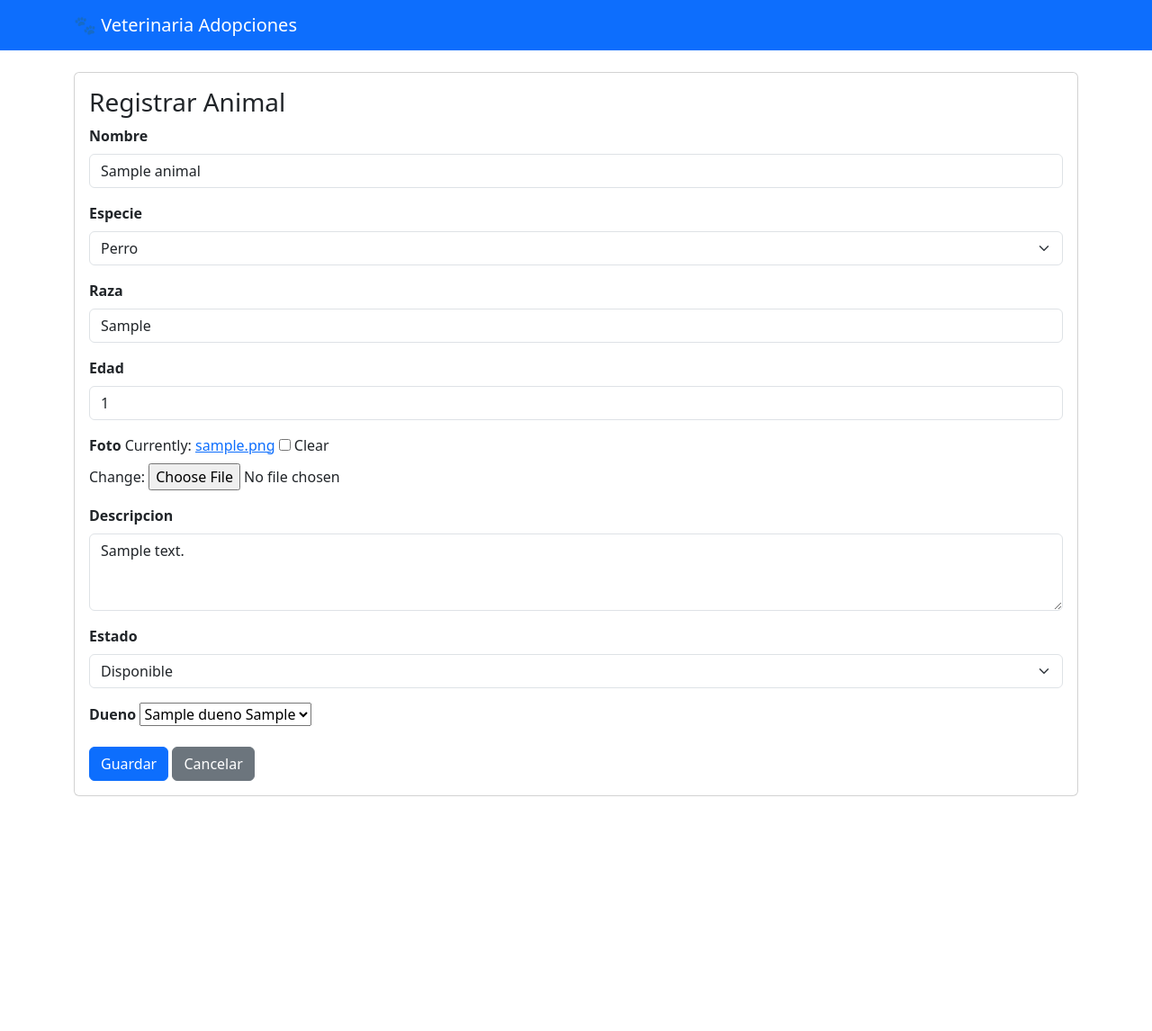
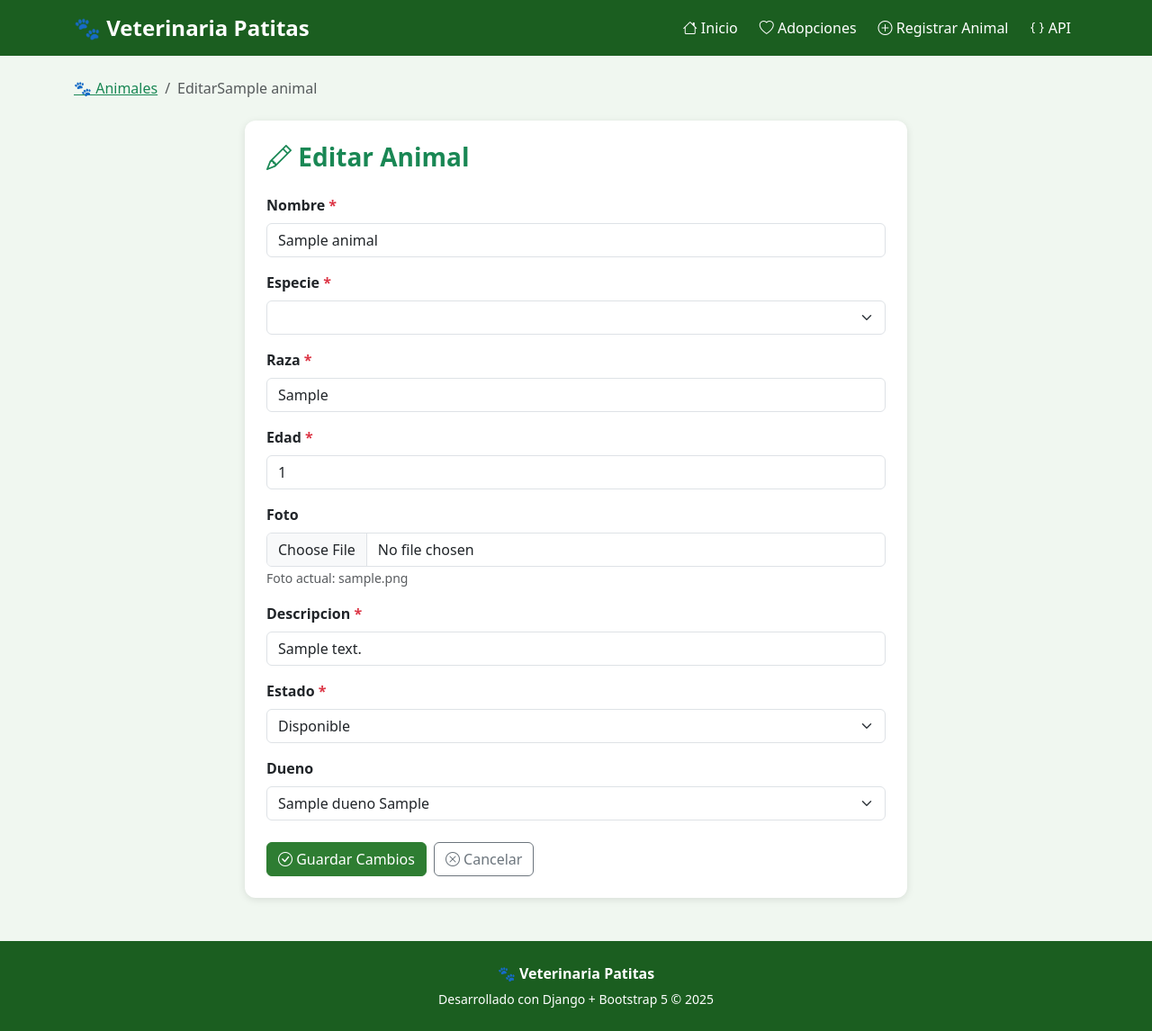
Before and after one commit to DianaLdc/daw-proyecto-final, a Django app: page /adopciones/1/editar/ in a window 1280 px wide. Shown: the whole page at 90% size. Before the commit the page ends 885 px from the top, so only its background shows below. Run offline with Django 5.2, Linux system fonts and the light colour scheme; tables that the repository leaves empty hold one stand-in row (values such as "Sample post"); lists and menus that the app fills with data are empty.

Commit message:
feat: mejora animal_form.html con widgets elegantes, validaciones y herencia base

```diff
--- a/adopciones/templates/adopciones/animal_form.html
+++ b/adopciones/templates/adopciones/animal_form.html
@@ -1,37 +1,97 @@
-<!DOCTYPE html>
-<html lang="en">
-<head>
-    <meta charset="UTF-8">
-    <meta name="viewport" content="width=device-width, initial-scale=1.0">
-    <title>Animal</title>
-    <link href="https://cdn.jsdelivr.net/npm/bootstrap@5.3.0/dist/css/bootstrap.min.css" rel="stylesheet">
-</head>
-<body>
-    <nav class="navbar navbar-dark bg-primary">
-        <div class="container">
-            <a class="navbar-brand" href="{% url 'adopciones:animal_list' %}">🐾 Veterinaria Adopciones</a>
-        </div>
+{% extends 'adopciones/base.html' %}
+
+{% block title %}
+    {% if form.instance.pk %}Editar{% else %}Registrar{% endif %} Animal - Veterinaria Patitas
+{% endblock %}
+
+{% block content %}
+
+<!-- BREADCRUMB -->
+<nav aria-label="breadcrumb" class="mb-4">
+    <ol class="breadcrumb">
+        <li class="breadcrumb-item">
+            <a href="{% url 'adopciones:animal_list' %}" class="text-success">🐾 Animales</a>
+        </li>
+        <li class="breadcrumb-item active">
+            {% if form.instance.pk %}Editar{{ form.instance.nombre }}{% else %}Registrar Animal{% endif %}
+        </li>
+    </ol>
 </nav>
-    <div class="container mt-4">
-        <div class="card">
-            <div class="card-body">
-                <h3>Registrar Animal</h3>
+
+<div class="row justify-content-center">
+    <div class="col-md-8">
+        <div class="card p-4">
+
+            <h3 class="fw-bold text-success mb-4">
+                {% if form.instance.pk %}
+                    <i class="bi bi-pencil"></i> Editar Animal
+                {% else %}
+                    <i class="bi bi-plus-circle"></i> Registrar Nuevo Animal
+                {% endif %}
+            </h3>
+
             <form method="post" enctype="multipart/form-data">
                 {% csrf_token %}
+
                 {% for field in form %}
                 <div class="mb-3">
-                        <label class="form-label"><strong>{{ field.label }}</strong></label>
-                        {{ field }}
+                    <label class="form-label fw-semibold">
+                        {{ field.label }}
+                        {% if field.field.required %}
+                            <span class="text-danger">*</span>
+                        {% endif %}
+                    </label>
+
+                    {% if field.field.widget.input_type == 'select' %}
+                        <select name="{{ field.html_name }}" class="form-select {% if field.errors %}is-invalid{% endif %}">
+                            {% for value, label in field.field.choices %}
+                                <option value="{{ value }}" {% if field.value == value %}selected{% endif %}>
+                                    {{ label }}
+                                </option>
+                            {% endfor %}
+                        </select>
+                    {% elif field.field.widget.input_type == 'file' %}
+                        <input type="file" name="{{ field.html_name }}"
+                               class="form-control {% if field.errors %}is-invalid{% endif %}">
+                        {% if form.instance.foto %}
+                            <small class="text-muted">Foto actual: {{ form.instance.foto }}</small>
+                        {% endif %}
+                    {% else %}
+                        <input type="{{ field.field.widget.input_type }}"
+                               name="{{ field.html_name }}"
+                               value="{{ field.value|default:'' }}"
+                               class="form-control {% if field.errors %}is-invalid{% endif %}"
+                               {% if field.field.required %}required{% endif %}>
+                    {% endif %}
+
                     {% if field.errors %}
-                        <div class="text-danger">{{ field.errors }}</div>
+                        <div class="invalid-feedback d-block">
+                            {% for error in field.errors %}
+                                <small><i class="bi bi-exclamation-circle"></i> {{ error }}</small>
+                            {% endfor %}
+                        </div>
+                    {% endif %}
+
+                    {% if field.help_text %}
+                        <small class="text-muted">{{ field.help_text }}</small>
                     {% endif %}
                 </div>
                 {% endfor %}
-                    <button type="submit" class="btn btn-primary">Guardar</button>
-                    <a href="{% url 'adopciones:animal_list' %}" class="btn btn-secondary">Cancelar</a>
+
+                <!-- BOTONES -->
+                <div class="d-flex gap-2 mt-4">
+                    <button type="submit" class="btn btn-success">
+                        <i class="bi bi-check-circle"></i>
+                        {% if form.instance.pk %}Guardar Cambios{% else %}Registrar Animal{% endif %}
+                    </button>
+                    <a href="{% url 'adopciones:animal_list' %}" class="btn btn-outline-secondary">
+                        <i class="bi bi-x-circle"></i> Cancelar
+                    </a>
+                </div>
+
             </form>
         </div>
     </div>
 </div>
-</body>
-</html>
+
+{% endblock %}
```
Lines whose indentation alone changed are shown as unchanged.
